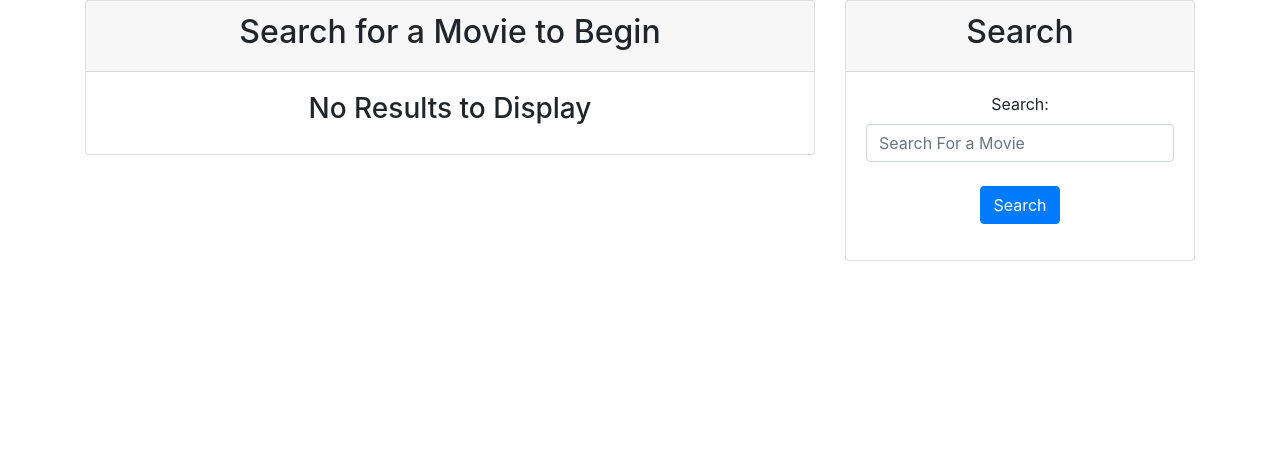
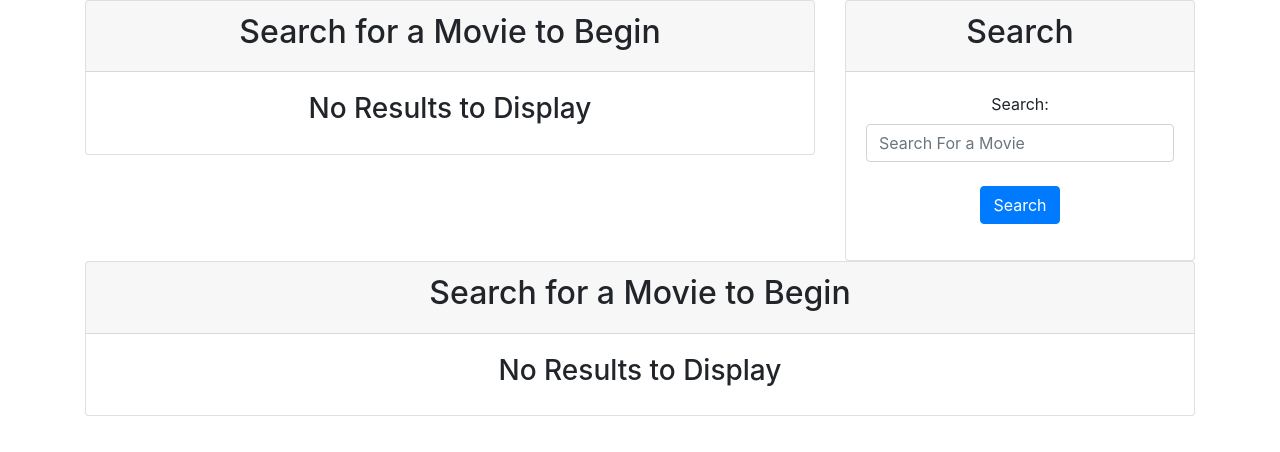
Before and after one commit to khouloudRb/movies-mern, a React (Create React App) app in the folder client/: page / in a window 1280 px wide. Shown: the top 452 px of the page. Built offline with nearby package versions, Linux system fonts and the light colour scheme; no server answers.

Commit message:
removed react-router-dom and changed code to add saved list

```diff
--- a/client/src/components/Col.js
+++ b/client/src/components/Col.js
@@ -1,7 +1,4 @@
 import React from "react";
-
-// This Col component offers us the convenience of being able to set a column's "size" prop instead of its className
-// We can also omit the col- at the start of each Bootstrap column class, e.g. size="md-12" instead of className="col-md-12"
 
 function Col(props) {
   const size = props.size.split(" ").map(size => "col-" + size).join(" ");
--- a/client/src/components/OmdbContainer.js
+++ b/client/src/components/OmdbContainer.js
@@ -73,6 +73,24 @@ class OmdbContainer extends Component {
             </Card>
           </Col>
         </Row>
+        <Row>
+          <Col size="md-12">
+            <Card heading={this.state.result.Title || "Search for a Movie to Begin"}>
+            {this.state.result.Title ? (
+                <MovieDetail
+                  title={this.state.result.Title}
+                  src={this.state.result.Poster}
+                  director={this.state.result.Director}
+                  genre={this.state.result.Genre}
+                  description={this.state.result.Plot}
+                  released={this.state.result.Released}
+                />
+              ) : (
+                <h3>No Results to Display</h3>
+              )}
+            </Card>
+          </Col>
+        </Row>
       </Container>
     );
   }
--- a/client/src/utils/API.js
+++ b/client/src/utils/API.js
@@ -5,5 +5,17 @@ const APIKEY = "&apikey=trilogy";
 export default {
   search: function(query) {
     return axios.get(BASEURL + query + APIKEY);
+  },
+  // Gets all saved books
+  getAllMovies: function() {
+    return axios.get("api/movies");
+  },
+  // Deletes the movie with the given id
+  deleteMovie: function(id) {
+    return axios.delete("/api/movies/" + id);
+  },
+  // Saves a movie to the database
+  goSaveMovie: function(movieData) {
+    return axios.post("/api/movies", movieData);
   }
 };
```
Also changed, not shown: client/public/manifest.json, 2 other files (tests, documents, lock files or other folders).
